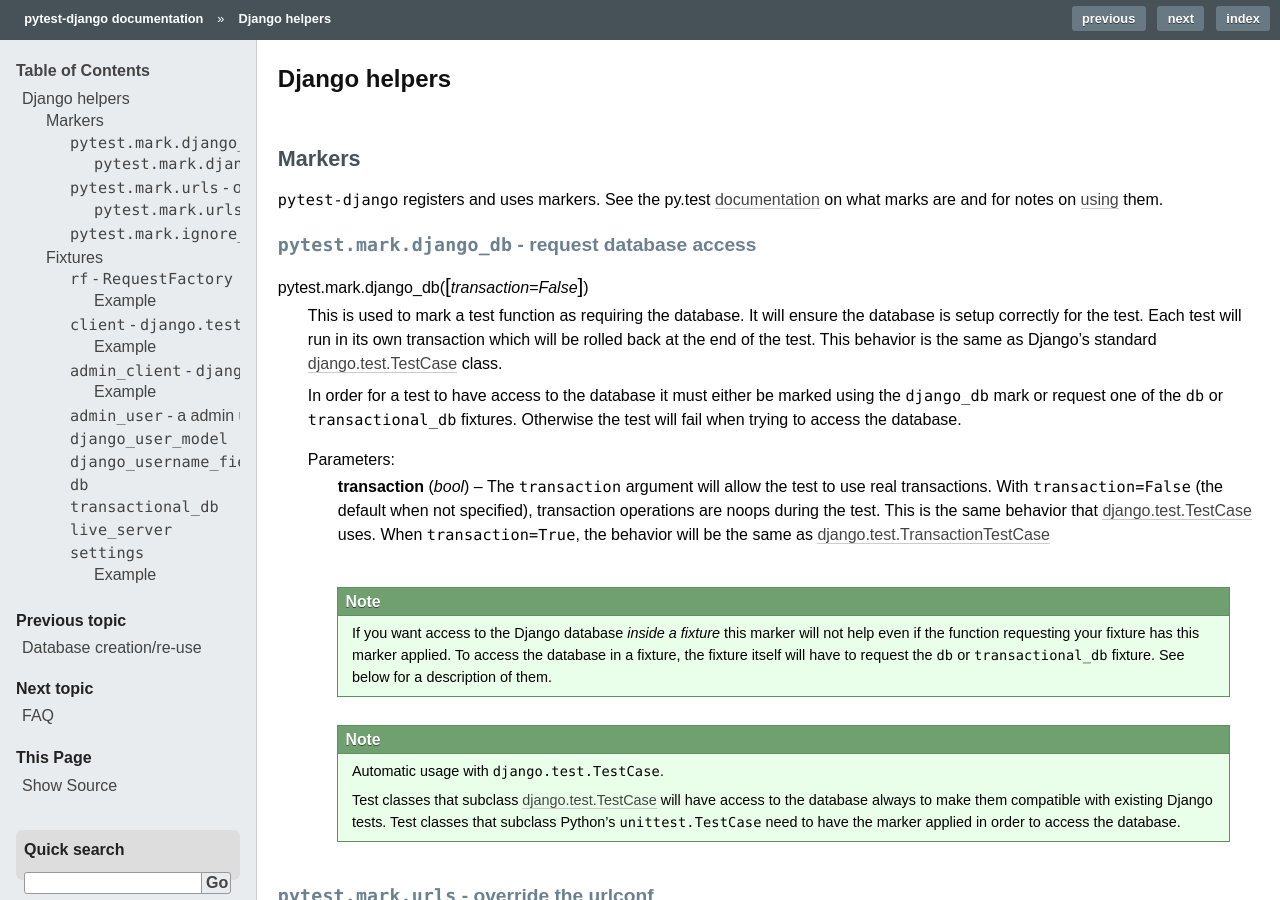
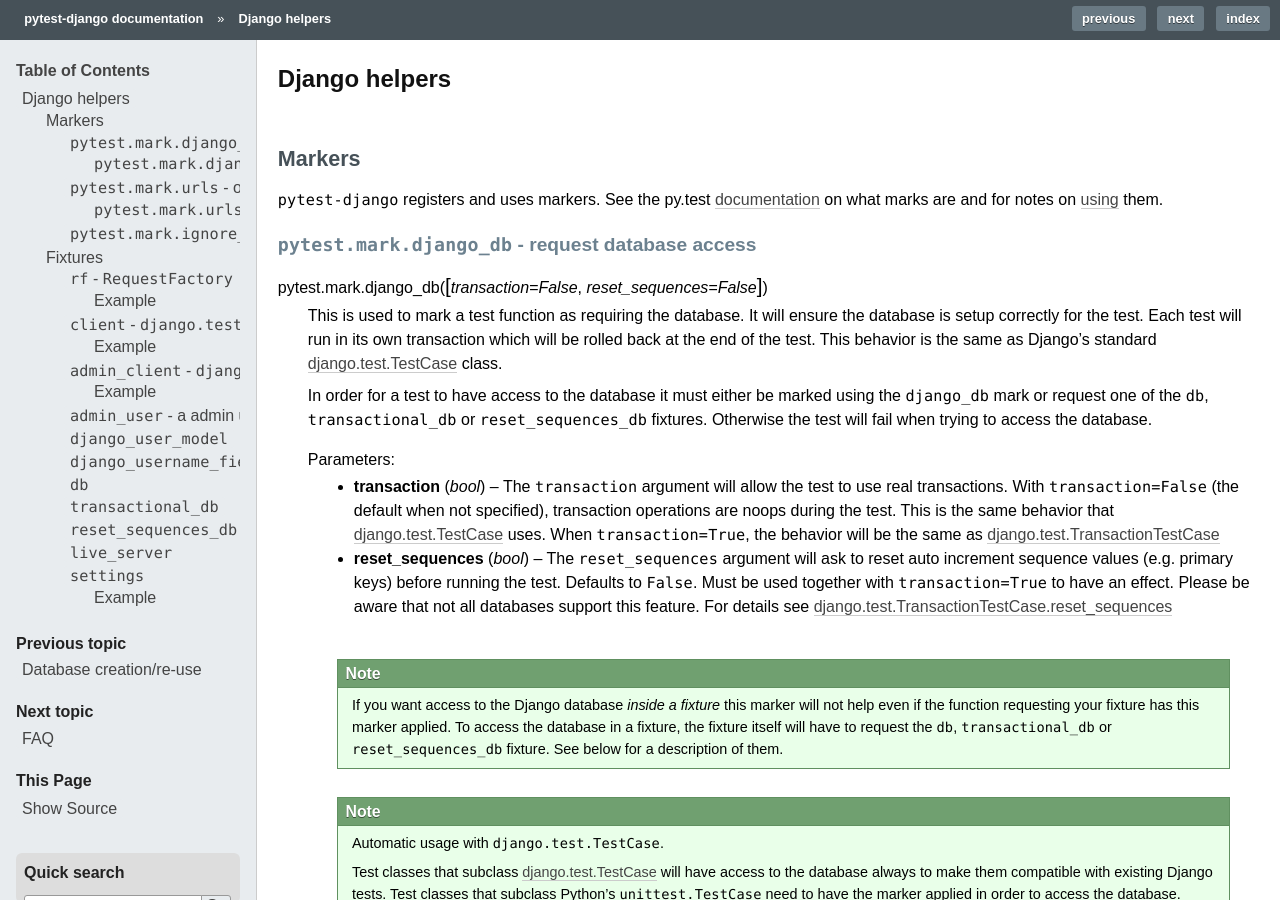
Before and after one commit to pytest-dev/pytest-django, a Sphinx documentation site: the page built from docs/helpers.rst, in a window 1280 px wide and 900 px high. Built offline with Sphinx 7.4.7, drawn with Linux system fonts in a browser that asks for light colours; some of the changed text lies outside the part shown.

Commit message:
Update the docs about the reset_sequences support.

```diff
--- a/docs/helpers.rst
+++ b/docs/helpers.rst
@@ -16,18 +16,18 @@
 ``pytest.mark.django_db`` - request database access
 ~~~~~~~~~~~~~~~~~~~~~~~~~~~~~~~~~~~~~~~~~~~~~~~~~~~
 
-.. py:function:: pytest.mark.django_db([transaction=False])
+.. py:function:: pytest.mark.django_db([transaction=False, reset_sequences=False])
 
    This is used to mark a test function as requiring the database. It
-   will ensure the database is setup correctly for the test. Each test
+   will ensure the database is setup correctly for the test.  Each test
    will run in its own transaction which will be rolled back at the end
    of the test. This behavior is the same as Django's standard
    `django.test.TestCase`_ class.
 
    In order for a test to have access to the database it must either
-   be marked using the ``django_db`` mark or request one of the ``db``
-   or ``transactional_db`` fixtures.  Otherwise the test will fail
-   when trying to access the database.
+   be marked using the ``django_db`` mark or request one of the ``db``,
+   ``transactional_db`` or ``reset_sequences_db`` fixtures.  Otherwise the
+   test will fail when trying to access the database.
 
    :type transaction: bool
    :param transaction:
@@ -38,14 +38,22 @@
      uses. When ``transaction=True``, the behavior will be the same as
      `django.test.TransactionTestCase`_
 
+   :type reset_sequences: bool
+   :param reset_sequences:
+     The ``reset_sequences`` argument will ask to reset auto increment sequence
+     values (e.g. primary keys) before running the test.  Defaults to
+     ``False``.  Must be used together with ``transaction=True`` to have an
+     effect.  Please be aware that not all databases support this feature.
+     For details see `django.test.TransactionTestCase.reset_sequences`_
+
    .. note::
 
       If you want access to the Django database *inside a fixture*
       this marker will not help even if the function requesting your
       fixture has this marker applied.  To access the database in a
-      fixture, the fixture itself will have to request the ``db`` or
-      ``transactional_db`` fixture.  See below for a description of
-      them.
+      fixture, the fixture itself will have to request the ``db``,
+      ``transactional_db`` or ``reset_sequences_db`` fixture.  See below
+      for a description of them.
 
    .. note:: Automatic usage with ``django.test.TestCase``.
 
@@ -54,6 +62,7 @@
      Test classes that subclass Python's ``unittest.TestCase`` need to have the
      marker applied in order to access the database.
 
+.. _django.test.TransactionTestCase.reset_sequences: https://docs.djangoproject.com/en/dev/topics/testing/advanced/#django.test.TransactionTestCase.reset_sequences
 .. _django.test.TestCase: https://docs.djangoproject.com/en/dev/topics/testing/overview/#testcase
 .. _django.test.TransactionTestCase: https://docs.djangoproject.com/en/dev/topics/testing/overview/#transactiontestcase
 
@@ -191,6 +200,16 @@
 database access themselves.  A test function would normally use the
 :py:func:`~pytest.mark.django_db` mark to signal it needs the database.
 
+``reset_sequences_db``
+~~~~~~~~~~~~~~~~~~~~
+
+This fixture provides the same transactional database access as
+``transactional_db``, with additional support for reset of auto increment
+sequences (if your database supports it). This is only required for
+fixtures which need database access themselves. A test function would
+normally use the :py:func:`~pytest.mark.django_db` mark to signal it
+needs the database.
+
 ``live_server``
 ~~~~~~~~~~~~~~~
 
```
